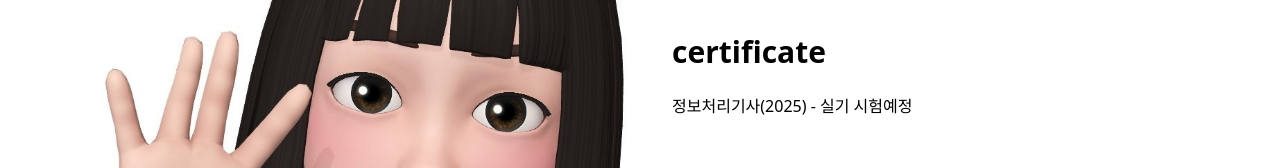
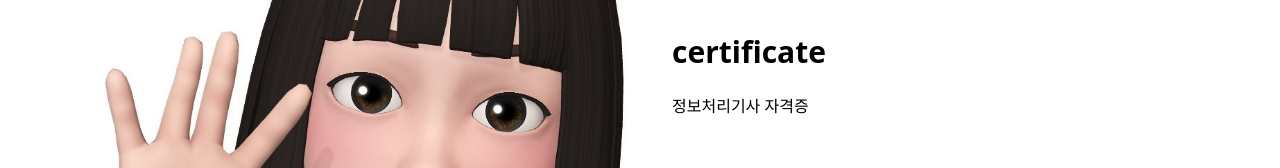
Before and after one commit to lee-yeon-ji/yeonji_portfolio, a React (Create React App) app: page /about in a window 1280 px wide. Shown: the part 250-418 px from the top of the page. Built offline with nearby package versions, Linux system fonts and the light colour scheme.

Commit message:
home page

```diff
--- a/src/pages/About.jsx
+++ b/src/pages/About.jsx
@@ -20,7 +20,7 @@ export default function About() {
                 <div className="pt-14">
                     <div className="font-bold text-3xl">certificate</div>
                     <div className="pt-6">
-                        정보처리기사(2025) - 실기 시험예정
+                        <span className=""></span> 정보처리기사 자격증
                     </div>
                 </div>
                 <div className="pt-14">
--- a/src/pages/Home.jsx
+++ b/src/pages/Home.jsx
@@ -19,7 +19,6 @@ export default function Home() {
 
                 <div className="pt-14">
                     <a className="bg-black text-white px-4 py-4 text-3xl rounded shadow hover:shadow-lg hover:bg-white hover:text-black hover:border-black transition duration-200" href="/project">go project!</a>
-                    <a className="bg-black text-white px-4 py-4 text-3xl rounded shadow hover:shadow-lg hover:bg-white hover:text-black hover:border-black transition duration-200" href="/project">go project!</a>
 
                 </div>
 
```
